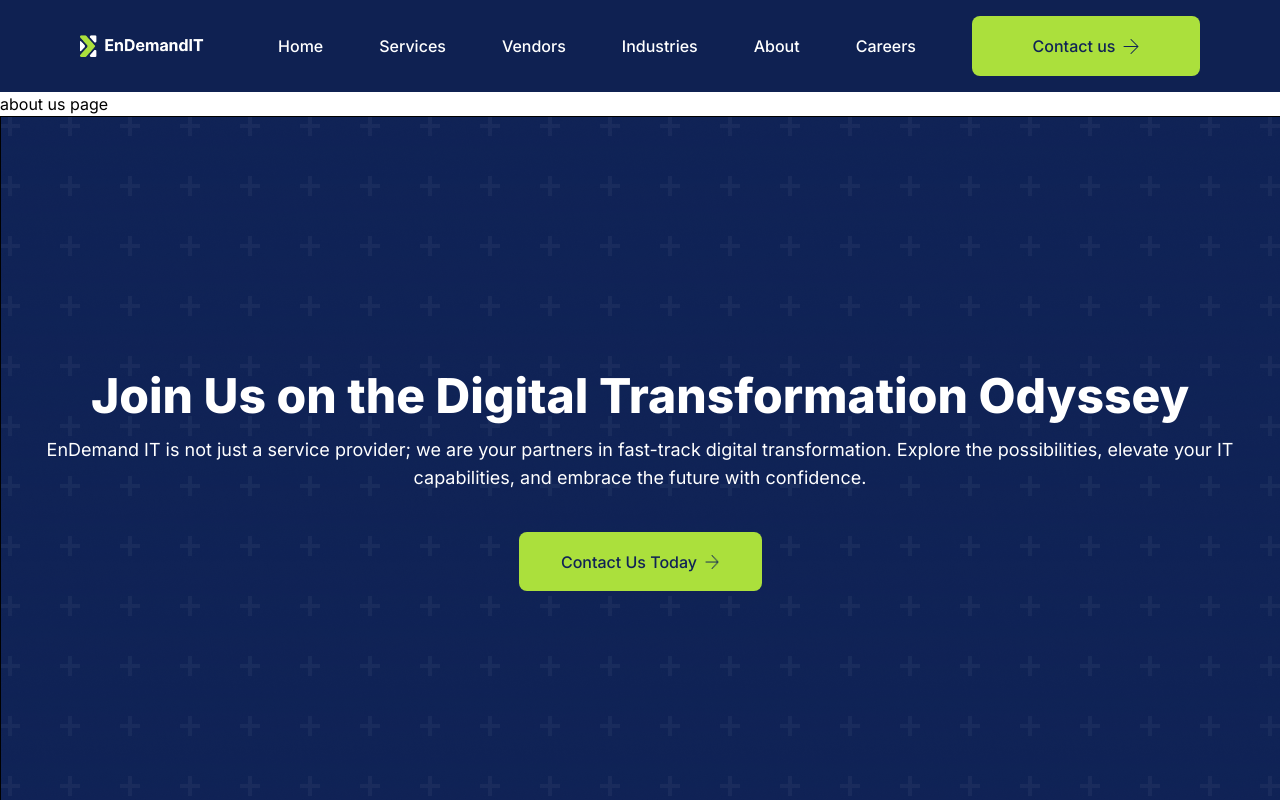
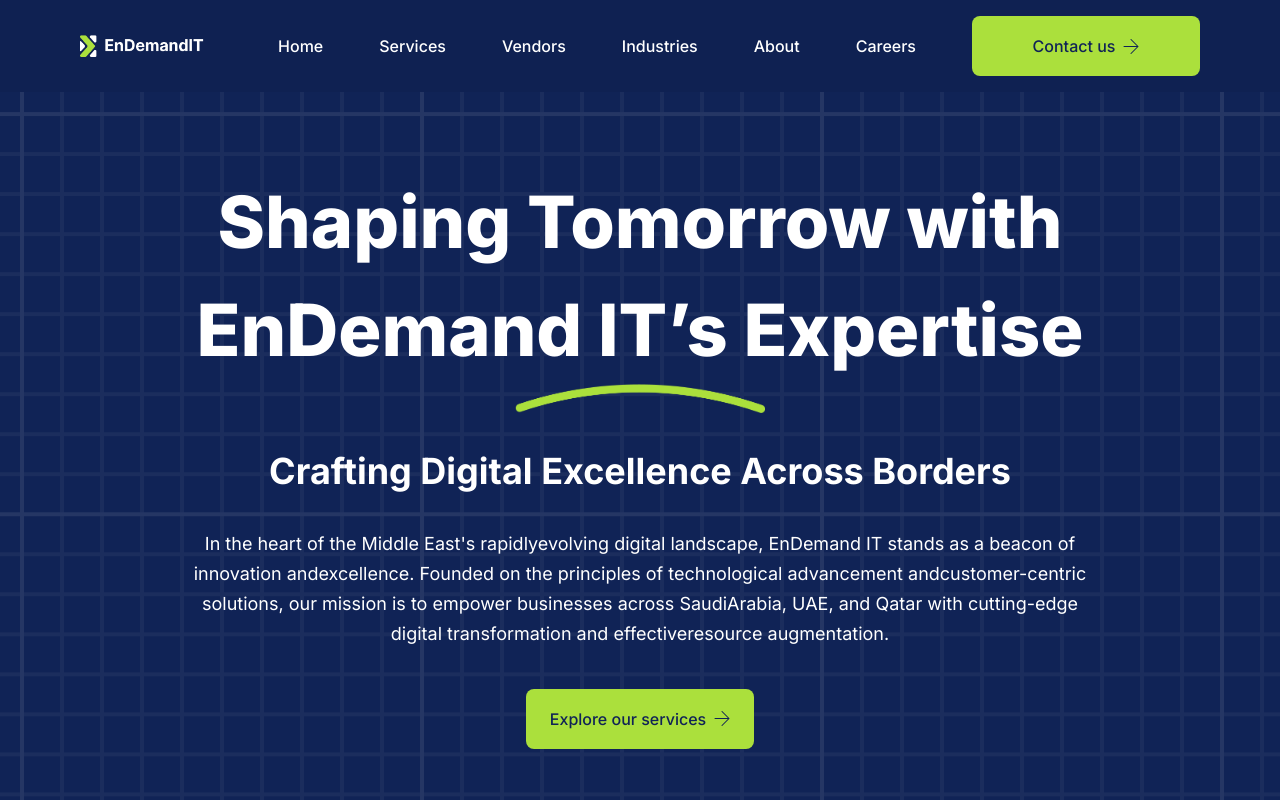
Before and after one commit to noumanas/endemandit, a Next.js app: page /aboutus in a window 1280 px wide. Shown: the top 800 px of the page. Built offline with nearby package versions, Linux system fonts and the light colour scheme.

Commit message:
working on about page

```diff
--- a/app/(pages)/aboutus/page.tsx
+++ b/app/(pages)/aboutus/page.tsx
@@ -1,7 +1,13 @@
 import React from "react";
-
+import { ShapingTomorrow } from "@/app/components/ShapingTomorrow";
+import { GlobalReach } from "@/app/components/GlobalReach";
 const page = () => {
-  return <div>about us page</div>;
+  return <div>
+    <div className={`bg-[url(../public/assets/RectangleBackground.png)] bg-[#0f2152] py-10`}>
+    <ShapingTomorrow/>
+    </div>
+    <GlobalReach/>
+  </div>;
 };
 
 export default page;
--- /dev/null
+++ b/app/components/ShapingTomorrow.tsx
@@ -0,0 +1,29 @@
+import rightArrow from "../../public/assets/rightArrow.png";
+import Image from "next/image"
+import Imagecontainer from "../../public/assets/Imagecontainer.png"
+import Imagecontainer2 from "../../public/assets/Imagecontainer2.png"
+import strokeline from "../../public/assets/strokeline.png"
+
+export function ShapingTomorrow(){
+    return(
+        <div className="pt-9 lg:px-40 py-40">
+            <div className="px-[20px] text-center items-center flex flex-col lg:flex-row  justify-center lg:text-center ">
+                <div className="text-center lg:text-center items-center flex flex-col justify-center lg:items-center ">
+                    <h1 className="font-extrabold text-[36px] font-Inter text-[#ffffff] lg:text-[72px]">Shaping Tomorrow with </h1>
+                    <h1 className="font-extrabold text-[36px] font-Inter text-[#ffffff] lg:text-[72px]">EnDemand IT’s Expertise</h1>
+                    <Image className="relative" src={strokeline} width={250} alt="line"/>
+                    <p className="text-[#fff] font-bold text-[36px] leading-[36px] py-10">Crafting Digital Excellence Across Borders</p>
+                    <p className="text-[#fff] font-regular text-[18px] leading-[30px]">In the heart of the Middle East's rapidlyevolving digital landscape, EnDemand IT stands as a beacon of innovation andexcellence. Founded on the principles of technological advancement andcustomer-centric solutions, our mission is to empower businesses across SaudiArabia, UAE, and Qatar with cutting-edge digital transformation and effectiveresource augmentation.</p>
+                    <button className="mt-10 bg-[ABE03C] flex font-medium bg-[#ABE03C] h-[60px] w-[228px] items-center justify-center rounded-lg text-[#102356]" >
+                            Explore our services
+                            <Image src={rightArrow} className="ml-2" alt="rightArrow"/>
+                    </button>
+                </div>
+
+                {/* <Image src={Imagecontainer2} alt="container" width={700} height={549} className=" lg:block mb-40 mt-20"/> */}
+
+
+            </div>
+        </div>
+    )
+}
```
Also changed, not shown: public/assets/RectangleBackground.png (added).
